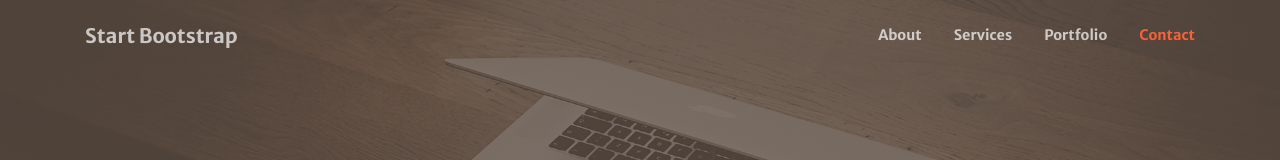
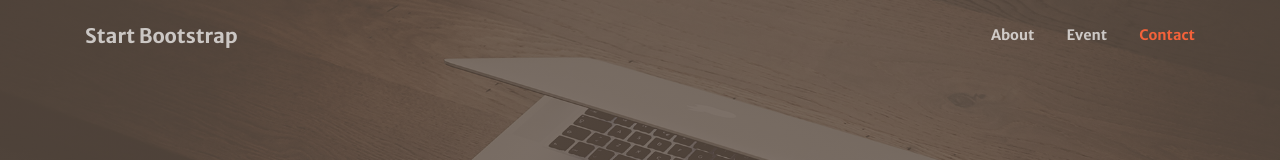
Before and after one commit to lava-35/lava-35.github.io, a website with bundled scripts: page index.html in a window 1280 px wide. Shown: the top 160 px of the page. Built offline with nearby package versions, Linux system fonts and the light colour scheme.

Commit message:
Add files via upload

```diff
--- a/index.html
+++ b/index.html
@@ -40,11 +40,13 @@
             <a class="nav-link js-scroll-trigger" href="#about">About</a>
           </li>
           <li class="nav-item">
-            <a class="nav-link js-scroll-trigger" href="#services">Services</a>
+            <a class="nav-link js-scroll-trigger" href="#services">Event</a>
           </li>
-          <li class="nav-item">
+          <!--
+		  <li class="nav-item">
             <a class="nav-link js-scroll-trigger" href="#portfolio">Portfolio</a>
           </li>
+		  -->
           <li class="nav-item">
             <a class="nav-link js-scroll-trigger" href="#contact">Contact</a>
           </li>
@@ -208,12 +210,14 @@
   </section>
 
   <!-- Call to Action Section -->
+  <!--
   <section class="page-section bg-dark text-white">
     <div class="container text-center">
       <h2 class="mb-4">Free Download at Start Bootstrap!</h2>
       <a class="btn btn-light btn-xl" href="https://startbootstrap.com/themes/creative/">Download Now!</a>
     </div>
   </section>
+  -->
 
   <!-- Contact Section -->
   <section class="page-section" id="contact">
```
